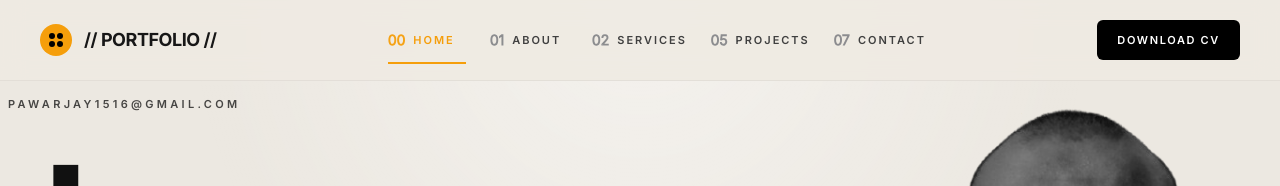
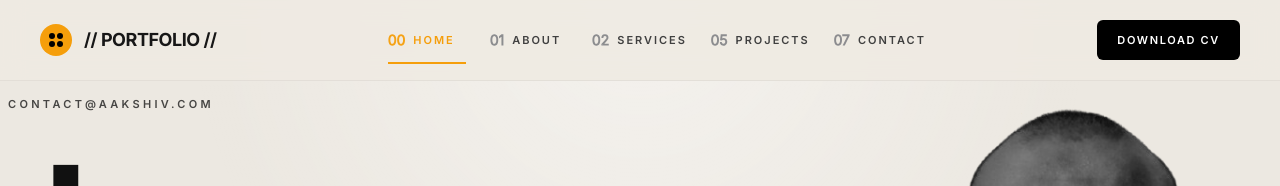
Before and after one commit to pawarJai/portfolio, a Next.js app: page / in a window 1280 px wide. Shown: the top 186 px of the page. Built offline with nearby package versions, Linux system fonts and the light colour scheme.

Commit message:
change email

```diff
--- a/app/page.js
+++ b/app/page.js
@@ -38,7 +38,7 @@ export default function HomePage() {
               className='absolute left-0 top-4 z-30 max-w-[260px] lg:top-0'
             >
               <p className='break-all text-[10px] font-semibold uppercase tracking-[0.3em] text-black/70 sm:text-[11px]'>
-                pawarjay1516@gmail.com
+                contact@aakshiv.com
               </p>
             </motion.div>
 
```
